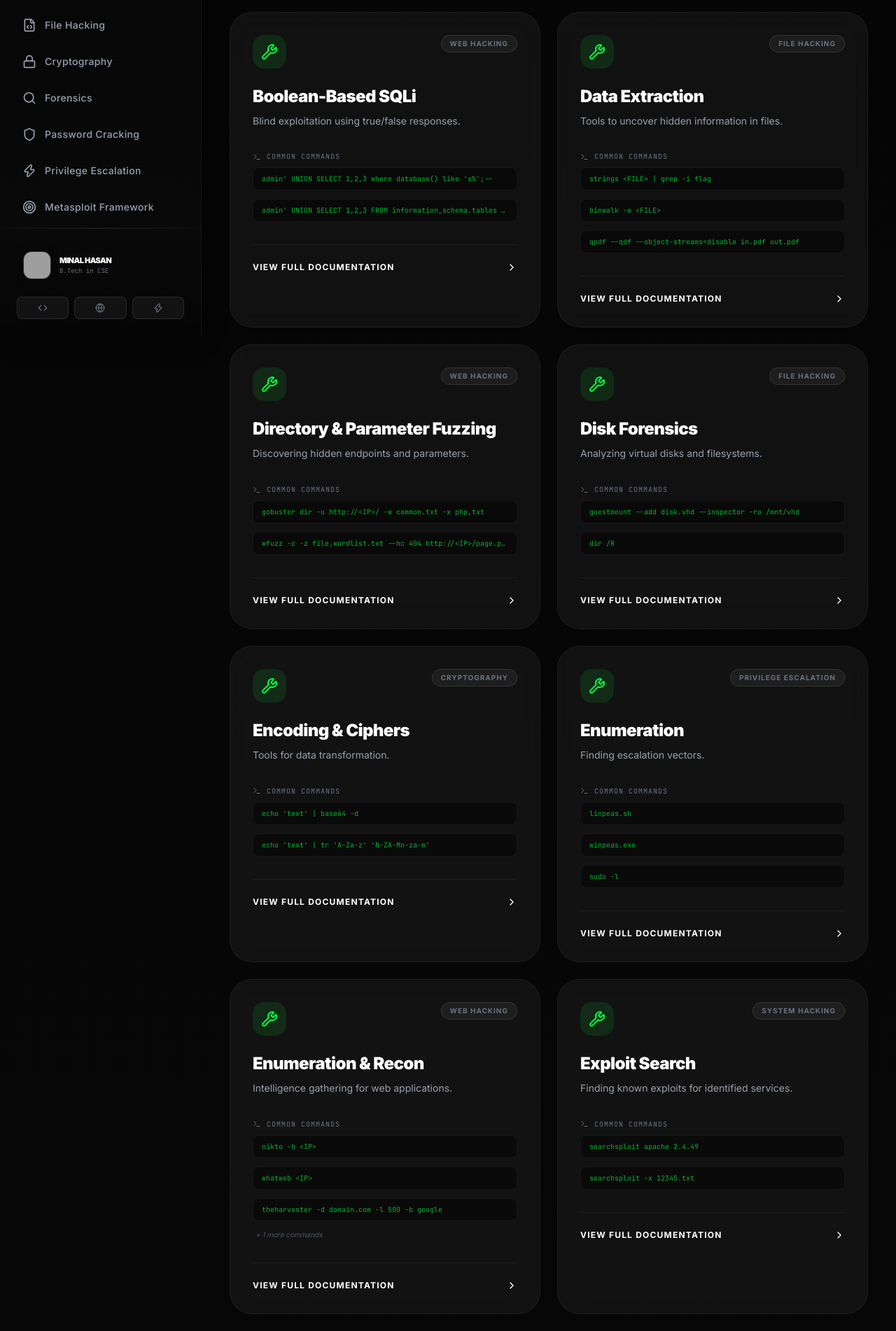
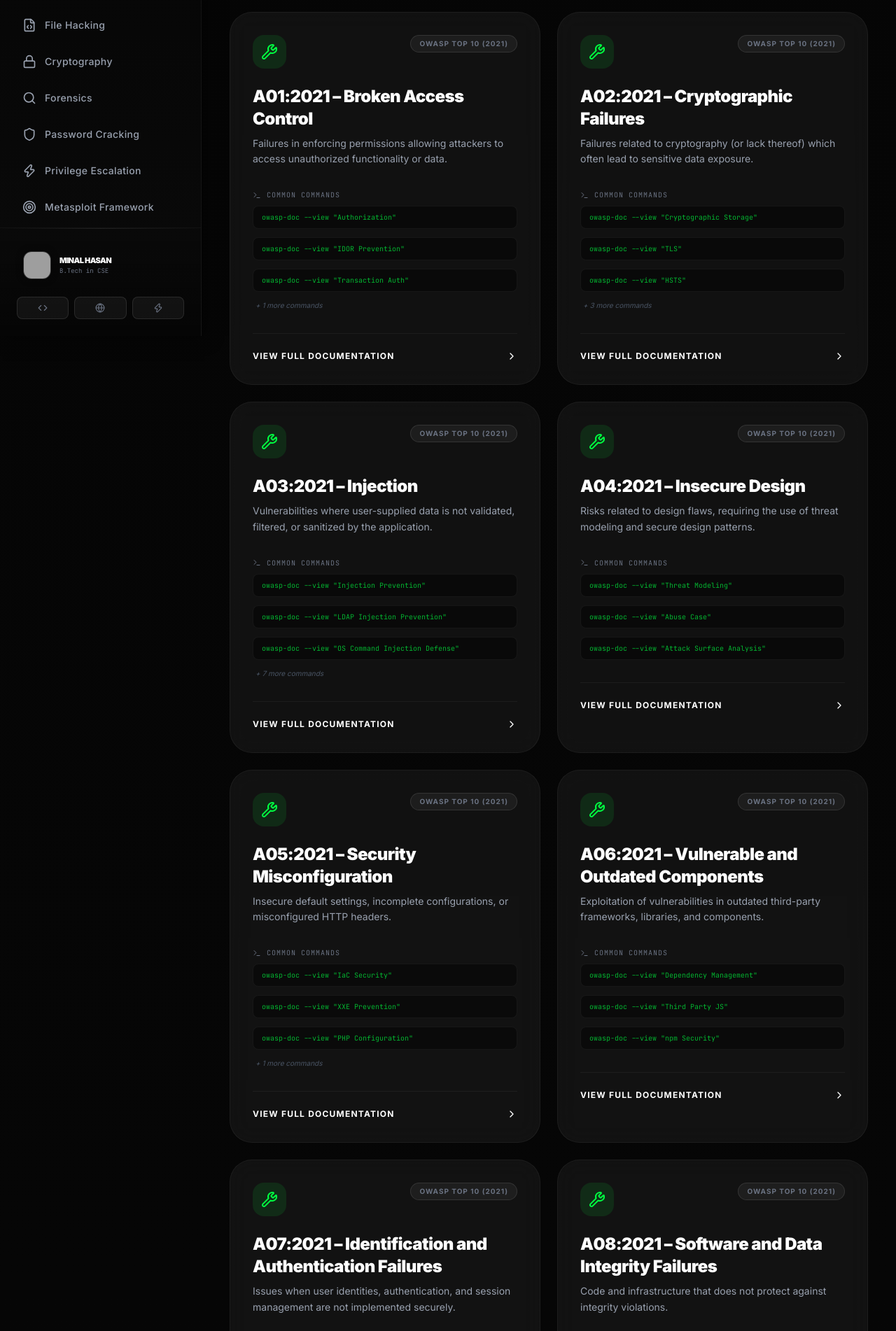
Before and after one commit to minalhassan/LIGERverse, a Next.js app: page /tools in a window 1280 px wide. Shown: the part 320-2222 px from the top of the page at 70% size. Built offline with nearby package versions, Linux system fonts and the light colour scheme; grey boxes are pictures that could not be loaded.

Commit message:
Auto update: Wed 04/29/2026 15:17:12.36

```diff
--- a/src/components/Sidebar.tsx
+++ b/src/components/Sidebar.tsx
@@ -16,7 +16,8 @@
   GraduationCap,
   Code,
   ChevronRight,
-  Target
+  Target,
+  ShieldAlert
 } from 'lucide-react';
 import { cn } from '@/lib/utils';
 import { GlobalSearch } from './GlobalSearch';
@@ -30,6 +31,7 @@
   { id: 'password-cracking', title: 'Password Cracking', icon: Shield },
   { id: 'privilege-escalation', title: 'Privilege Escalation', icon: Zap },
   { id: 'metasploit-framework', title: 'Metasploit Framework', icon: Target },
+  { id: 'owasp-top-10', title: 'OWASP Top 10', icon: ShieldAlert },
 ];
 
 export function Sidebar() {
--- a/src/data/hacking-data.json
+++ b/src/data/hacking-data.json
@@ -714,5 +714,127 @@
     ],
     "attackChain": [],
     "challenges": []
+  },
+  {
+    "id": "owasp-top-10",
+    "title": "OWASP Top 10 (2021)",
+    "difficulty": "Intermediate",
+    "description": "The OWASP Top Ten is a standard awareness document for developers and web application security, representing a broad consensus about the most critical security risks.",
+    "concept": "This module maps essential security cheat sheets to each of the OWASP Top Ten 2021 categories, helping you build, design, and maintain secure applications.",
+    "tools": [
+      {
+        "name": "A01:2021 – Broken Access Control",
+        "description": "Failures in enforcing permissions allowing attackers to access unauthorized functionality or data.",
+        "commands": [
+          { "command": "owasp-doc --view \"Authorization\"", "description": "Authorization Cheat Sheet" },
+          { "command": "owasp-doc --view \"IDOR Prevention\"", "description": "Insecure Direct Object Reference Prevention Cheat Sheet" },
+          { "command": "owasp-doc --view \"Transaction Auth\"", "description": "Transaction Authorization Cheat Sheet" },
+          { "command": "owasp-doc --view \"CSRF Prevention\"", "description": "Cross-Site Request Forgery Prevention Cheat Sheet" }
+        ]
+      },
+      {
+        "name": "A02:2021 – Cryptographic Failures",
+        "description": "Failures related to cryptography (or lack thereof) which often lead to sensitive data exposure.",
+        "commands": [
+          { "command": "owasp-doc --view \"Cryptographic Storage\"", "description": "Cryptographic Storage Cheat Sheet" },
+          { "command": "owasp-doc --view \"TLS\"", "description": "Transport Layer Security Cheat Sheet" },
+          { "command": "owasp-doc --view \"HSTS\"", "description": "HTTP Strict Transport Security Cheat Sheet" },
+          { "command": "owasp-doc --view \"Secrets Management\"", "description": "Secrets Management Cheat Sheet" },
+          { "command": "owasp-doc --view \"Key Management\"", "description": "Key Management Cheat Sheet" },
+          { "command": "owasp-doc --view \"Pinning\"", "description": "Pinning Cheat Sheet" }
+        ]
+      },
+      {
+        "name": "A03:2021 – Injection",
+        "description": "Vulnerabilities where user-supplied data is not validated, filtered, or sanitized by the application.",
+        "commands": [
+          { "command": "owasp-doc --view \"Injection Prevention\"", "description": "Injection Prevention Cheat Sheet" },
+          { "command": "owasp-doc --view \"LDAP Injection Prevention\"", "description": "LDAP Injection Prevention Cheat Sheet" },
+          { "command": "owasp-doc --view \"OS Command Injection Defense\"", "description": "OS Command Injection Defense Cheat Sheet" },
+          { "command": "owasp-doc --view \"Injection Prevention in Java\"", "description": "Injection Prevention in Java Cheat Sheet" },
+          { "command": "owasp-doc --view \"SQL Injection Prevention\"", "description": "SQL Injection Prevention Cheat Sheet" },
+          { "command": "owasp-doc --view \"Query Parameterization\"", "description": "Query Parameterization Cheat Sheet" },
+          { "command": "owasp-doc --view \"XSS Prevention\"", "description": "Cross Site Scripting Prevention Cheat Sheet" },
+          { "command": "owasp-doc --view \"DOM based XSS Prevention\"", "description": "DOM based XSS Prevention Cheat Sheet" },
+          { "command": "owasp-doc --view \"XSS Filter Evasion\"", "description": "XSS Filter Evasion Cheat Sheet" },
+          { "command": "owasp-doc --view \"CSP\"", "description": "Content Security Policy Cheat Sheet" }
+        ]
+      },
+      {
+        "name": "A04:2021 – Insecure Design",
+        "description": "Risks related to design flaws, requiring the use of threat modeling and secure design patterns.",
+        "commands": [
+          { "command": "owasp-doc --view \"Threat Modeling\"", "description": "Threat Modeling Cheat Sheet" },
+          { "command": "owasp-doc --view \"Abuse Case\"", "description": "Abuse Case Cheat Sheet" },
+          { "command": "owasp-doc --view \"Attack Surface Analysis\"", "description": "Attack Surface Analysis Cheat Sheet" }
+        ]
+      },
+      {
+        "name": "A05:2021 – Security Misconfiguration",
+        "description": "Insecure default settings, incomplete configurations, or misconfigured HTTP headers.",
+        "commands": [
+          { "command": "owasp-doc --view \"IaC Security\"", "description": "Infrastructure as Code Security Cheat Sheet" },
+          { "command": "owasp-doc --view \"XXE Prevention\"", "description": "XML External Entity Prevention Cheat Sheet" },
+          { "command": "owasp-doc --view \"PHP Configuration\"", "description": "PHP Configuration Cheat Sheet" },
+          { "command": "owasp-doc --view \"Docker Security\"", "description": "Docker Security Cheat Sheet" }
+        ]
+      },
+      {
+        "name": "A06:2021 – Vulnerable and Outdated Components",
+        "description": "Exploitation of vulnerabilities in outdated third-party frameworks, libraries, and components.",
+        "commands": [
+          { "command": "owasp-doc --view \"Dependency Management\"", "description": "Vulnerable Dependency Management Cheat Sheet" },
+          { "command": "owasp-doc --view \"Third Party JS\"", "description": "Third Party JavaScript Management Cheat Sheet" },
+          { "command": "owasp-doc --view \"npm Security\"", "description": "npm Security best practices" }
+        ]
+      },
+      {
+        "name": "A07:2021 – Identification and Authentication Failures",
+        "description": "Issues when user identities, authentication, and session management are not implemented securely.",
+        "commands": [
+          { "command": "owasp-doc --view \"Authentication\"", "description": "Authentication Cheat Sheet" },
+          { "command": "owasp-doc --view \"Session Management\"", "description": "Session Management Cheat Sheet" },
+          { "command": "owasp-doc --view \"Forgot Password\"", "description": "Forgot Password Cheat Sheet" },
+          { "command": "owasp-doc --view \"Security Questions\"", "description": "Choosing and Using Security Questions Cheat Sheet" },
+          { "command": "owasp-doc --view \"Credential Stuffing\"", "description": "Credential Stuffing Prevention Cheat Sheet" },
+          { "command": "owasp-doc --view \"Denial of Service\"", "description": "Denial of Service Cheat Sheet" },
+          { "command": "owasp-doc --view \"JWT for Java\"", "description": "JSON Web Token for Java Cheat Sheet" },
+          { "command": "owasp-doc --view \"MFA\"", "description": "Multifactor Authentication Cheat Sheet" },
+          { "command": "owasp-doc --view \"Password Storage\"", "description": "Password Storage Cheat Sheet" },
+          { "command": "owasp-doc --view \"SAML Security\"", "description": "SAML Security Cheat Sheet" }
+        ]
+      },
+      {
+        "name": "A08:2021 – Software and Data Integrity Failures",
+        "description": "Code and infrastructure that does not protect against integrity violations.",
+        "commands": [
+          { "command": "owasp-doc --view \"Deserialization\"", "description": "Deserialization Cheat Sheet" }
+        ]
+      },
+      {
+        "name": "A09:2021 – Security Logging and Monitoring Failures",
+        "description": "Failures in logging and monitoring which allow attackers to further extract data or persist in systems.",
+        "commands": [
+          { "command": "owasp-doc --view \"Logging\"", "description": "Logging Cheat Sheet" },
+          { "command": "owasp-doc --view \"Logging Vocabulary\"", "description": "Application Logging Vocabulary Cheat Sheet" }
+        ]
+      },
+      {
+        "name": "A10:2021 – Server-Side Request Forgery (SSRF)",
+        "description": "Flaws where a web application fetches a remote resource without validating the user-supplied URL.",
+        "commands": [
+          { "command": "owasp-doc --view \"SSRF Prevention\"", "description": "Server Side Request Forgery Prevention Cheat Sheet" }
+        ]
+      },
+      {
+        "name": "A11:2021 – Next Steps",
+        "description": "Additional guidelines and next steps for maintaining secure applications.",
+        "commands": [
+          { "command": "owasp-doc --view \"Next Steps DoS\"", "description": "Denial of Service Cheat Sheet" }
+        ]
+      }
+    ],
+    "attackChain": [],
+    "challenges": []
   }
 ]
```
